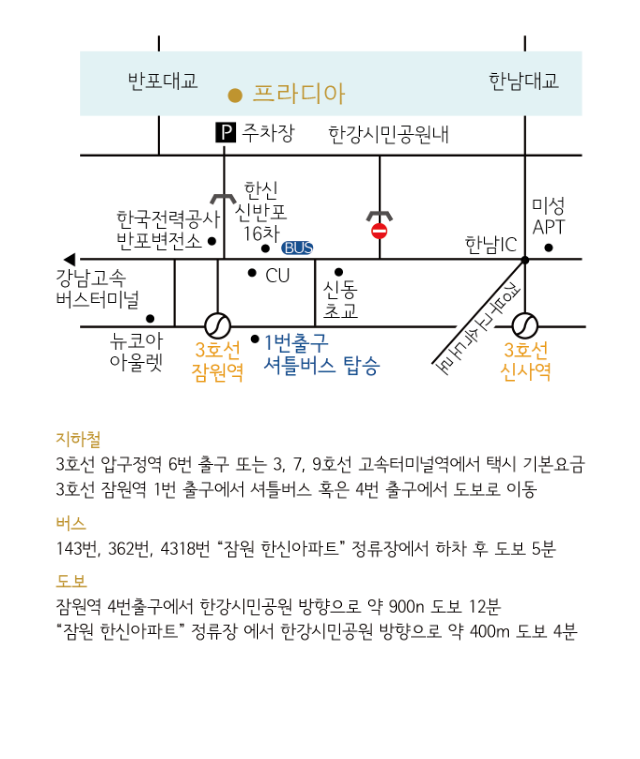
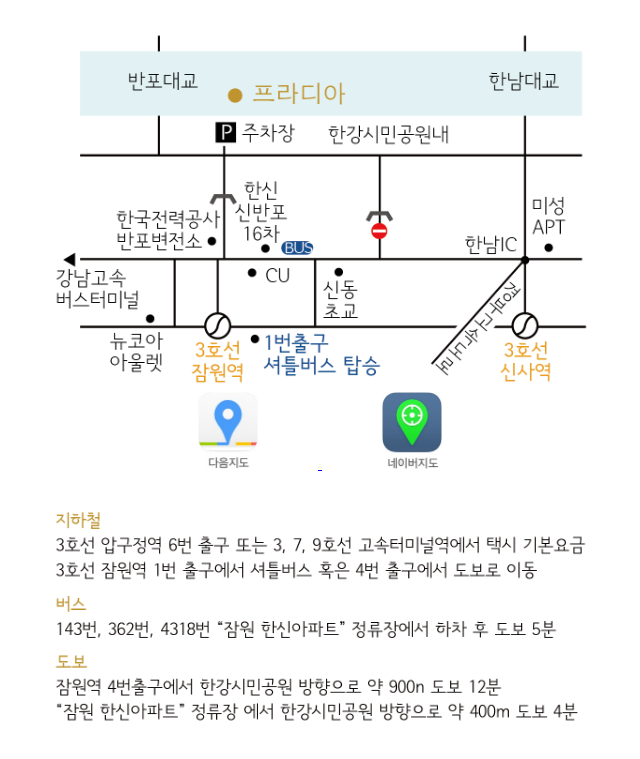
Before and after one commit to copyx/wedding_invitation, a plain HTML site: page index.html in a window 1280 px wide. Shown: the part 2429-3188 px from the top of the page, without its empty margins (320-960 px from the left). Drawn offline with Linux system fonts and the light colour scheme.

Commit message:
Add links to map using icons

```diff
--- a/index.html
+++ b/index.html
@@ -41,6 +41,12 @@
       margin-top: 30px;
       width: 90%;
     }
+    #map_icon {
+      width: 10%;
+      margin-left: 10%;
+      margin-right: 10%;
+      display: inline;
+    }
     #ending {
       width: 50%;
       margin-top: 200px;
@@ -78,9 +84,15 @@
     <img src="images/wedding04.png" alt="Address" id="map">
   </div>
   <div>
-    <a href="http://map.daum.net/link/map/8117612" target="_blank">
       <img src="images/wedding05.png" alt="Map" id="map">
-    </a>
+  </div>
+  <div style="text-align: center;">
+      <a href="http://map.daum.net/link/map/8117612" target="_blank">
+        <img src="images/daum_map_icon.jpg" alt="Daum map" id="map_icon">
+      </a>
+      <a href="http://naver.me/x8fFTnHS" target="_blank">
+        <img src="images/naver_map_icon.jpg" alt="Naver map" id="map_icon">
+      </a>
   </div>
   <div>
     <img src="images/wedding06.png" alt="Transportation" id="map">
```
